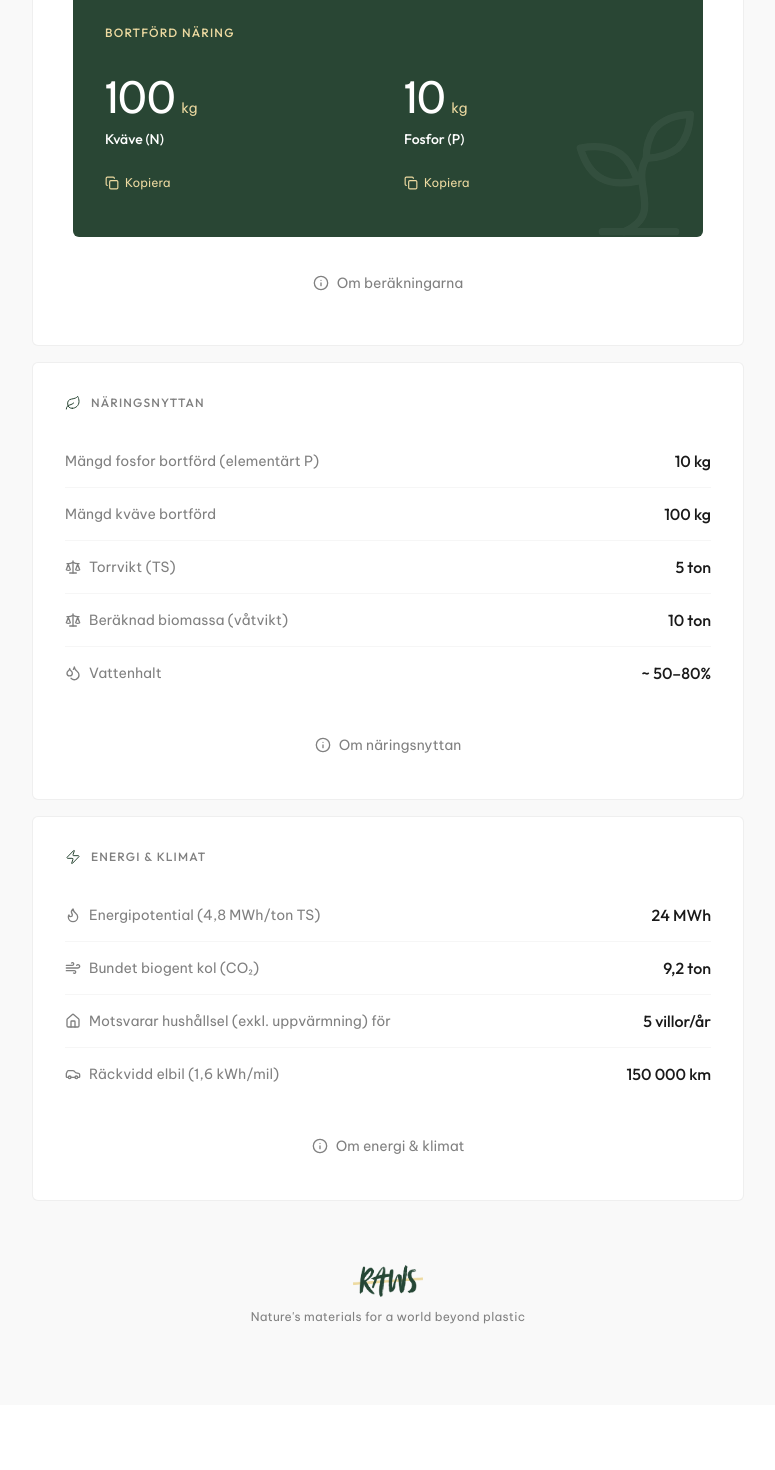
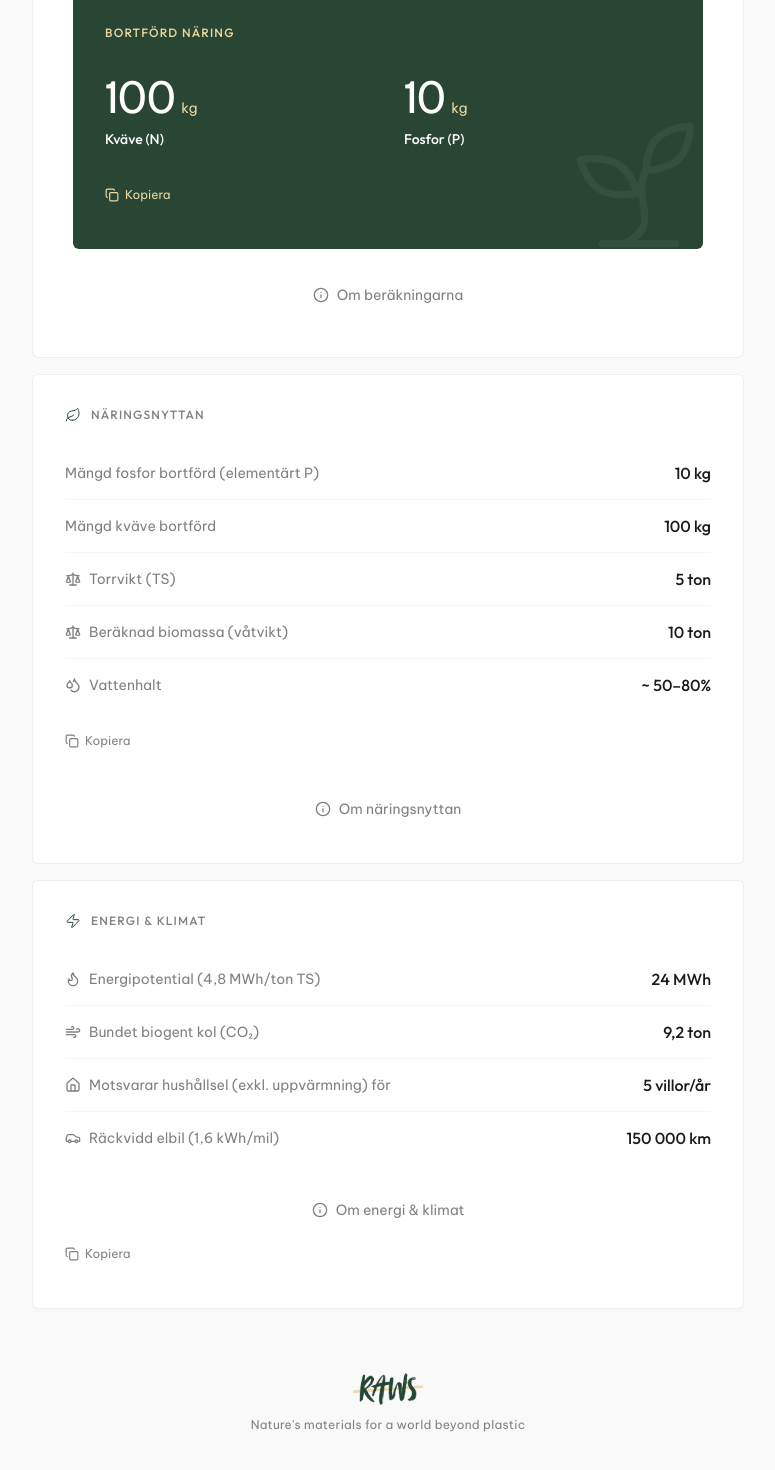
Before and after one commit to aiipraktiken-cmd/vasskalkylator, a React (Vite) app: page / in a window 1280 px wide. Shown: the part 526-1996 px from the top of the page, without its empty margins (252-1027 px from the left). Before the commit the page ends 1931 px from the top, so only its background shows below. Built offline with nearby package versions, Linux system fonts and the light colour scheme.

Commit message:
feat: one copy button per section, copies all section values

```diff
--- a/src/App.tsx
+++ b/src/App.tsx
@@ -2,7 +2,7 @@ import { useState } from 'react'
 import { Sun, Snowflake, Sprout, Droplets, Info, Scale, Copy, Check, Leaf, Zap, Wind, Car, Flame, House } from 'lucide-react'
 
 type Season = 'summer' | 'winter'
-type Copied = 'nitrogen' | 'phosphorus' | null
+type Copied = 'naring' | 'naringsnytta' | 'energi' | null
 
 // Näring per hektar (kg/ha)
 const SUMMER_P = 10
@@ -25,8 +25,8 @@ export default function App() {
   const [showEnergiInfo, setShowEnergiInfo] = useState(false)
   const [copied, setCopied] = useState<Copied>(null)
 
-  function copy(value: number, which: Copied) {
-    navigator.clipboard.writeText(String(value))
+  function copy(text: string, which: Copied) {
+    navigator.clipboard.writeText(text)
     setCopied(which)
     setTimeout(() => setCopied(null), 1800)
   }
@@ -160,16 +160,6 @@ export default function App() {
                   <span className="text-sm text-[#eddaa1] font-body">kg</span>
                 </div>
                 <p className="text-sm mt-2 font-heading font-medium">Kväve (N)</p>
-                <button
-                  onClick={() => copy(nitrogen, 'nitrogen')}
-                  className="mt-3 flex items-center gap-1.5 text-xs text-[#eddaa1] hover:text-white transition-colors duration-200 cursor-pointer min-h-[44px]"
-                  aria-label="Kopiera kväve-värde"
-                >
-                  {copied === 'nitrogen'
-                    ? <><Check className="w-3.5 h-3.5" />Kopierat</>
-                    : <><Copy className="w-3.5 h-3.5" />Kopiera</>
-                  }
-                </button>
               </div>
               <div>
                 <div className="flex items-baseline gap-1.5">
@@ -179,18 +169,15 @@ export default function App() {
                   <span className="text-sm text-[#eddaa1] font-body">kg</span>
                 </div>
                 <p className="text-sm mt-2 font-heading font-medium">Fosfor (P)</p>
-                <button
-                  onClick={() => copy(phosphorus, 'phosphorus')}
-                  className="mt-3 flex items-center gap-1.5 text-xs text-[#eddaa1] hover:text-white transition-colors duration-200 cursor-pointer min-h-[44px]"
-                  aria-label="Kopiera fosfor-värde"
-                >
-                  {copied === 'phosphorus'
-                    ? <><Check className="w-3.5 h-3.5" />Kopierat</>
-                    : <><Copy className="w-3.5 h-3.5" />Kopiera</>
-                  }
-                </button>
               </div>
             </div>
+            <button
+              onClick={() => copy(`Kväve (N): ${nitrogen.toLocaleString('sv-SE')} kg\nFosfor (P): ${phosphorus.toLocaleString('sv-SE')} kg`, 'naring')}
+              className="mt-6 flex items-center gap-1.5 text-xs text-[#eddaa1] hover:text-white transition-colors duration-200 cursor-pointer min-h-[44px] relative z-10"
+              aria-label="Kopiera bortförd näring"
+            >
+              {copied === 'naring' ? <><Check className="w-3.5 h-3.5" />Kopierat</> : <><Copy className="w-3.5 h-3.5" />Kopiera</>}
+            </button>
           </div>
 
           {/* Om beräkningarna */}
@@ -298,6 +285,13 @@ export default function App() {
             </div>
           </div>
 
+          <button
+            onClick={() => copy(`Fosfor bortförd: ${phosphorus.toLocaleString('sv-SE')} kg\nKväve bortförd: ${nitrogen.toLocaleString('sv-SE')} kg\nTorrvikt: ${dryWeight.toLocaleString('sv-SE', { maximumFractionDigits: 1 })} ton\nVåtvikt: ${wetWeight.toLocaleString('sv-SE', { maximumFractionDigits: 1 })} ton`, 'naringsnytta')}
+            className="mt-2 flex items-center gap-1.5 text-xs text-[#808080] hover:text-[#294634] transition-colors cursor-pointer min-h-[44px]"
+            aria-label="Kopiera näringsnyttan"
+          >
+            {copied === 'naringsnytta' ? <><Check className="w-3.5 h-3.5" />Kopierat</> : <><Copy className="w-3.5 h-3.5" />Kopiera</>}
+          </button>
           {/* Om näringsnyttan */}
           <div className="mt-6">
             <button
@@ -372,6 +366,13 @@ export default function App() {
               <Info className="w-4 h-4" />
               <span>Om energi &amp; klimat</span>
             </button>
+            <button
+              onClick={() => copy(`Energipotential: ${energyMWh.toLocaleString('sv-SE', { maximumFractionDigits: 1 })} MWh\nBundet CO₂: ${co2BoundTon.toLocaleString('sv-SE', { maximumFractionDigits: 1 })} ton\nHushållsel: ${housesEquiv.toLocaleString('sv-SE')} villor/år\nElbilsräckvidd: ${evKm.toLocaleString('sv-SE')} km`, 'energi')}
+              className="flex items-center gap-1.5 text-xs text-[#808080] hover:text-[#294634] transition-colors cursor-pointer min-h-[44px]"
+              aria-label="Kopiera energi & klimat"
+            >
+              {copied === 'energi' ? <><Check className="w-3.5 h-3.5" />Kopierat</> : <><Copy className="w-3.5 h-3.5" />Kopiera</>}
+            </button>
             {showEnergiInfo && (
               <div className="mt-4 bg-[#F9F9F9] border border-[#80808015] rounded-md p-6 text-sm font-body text-[#1A1A1A] leading-relaxed">
                 <p>
```
